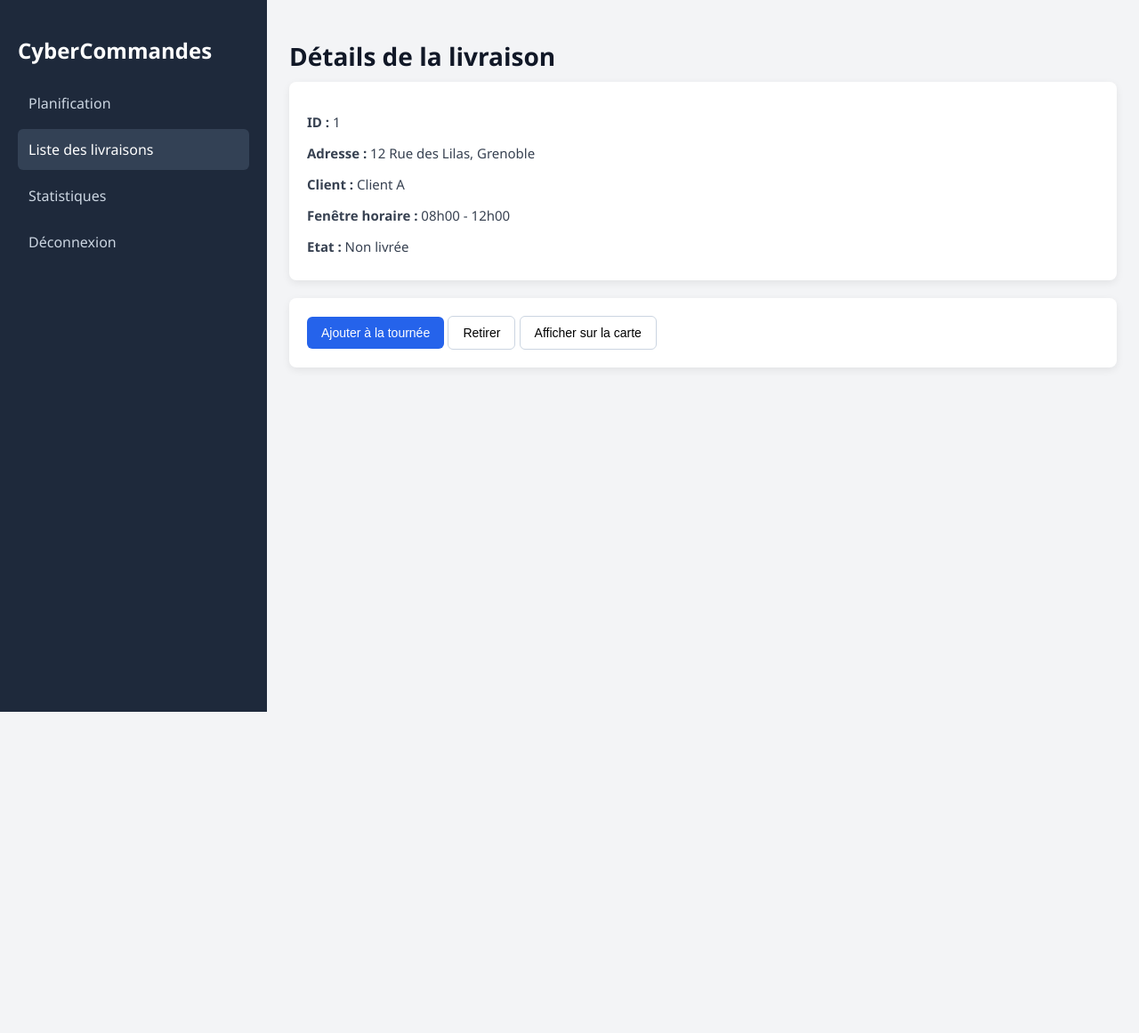
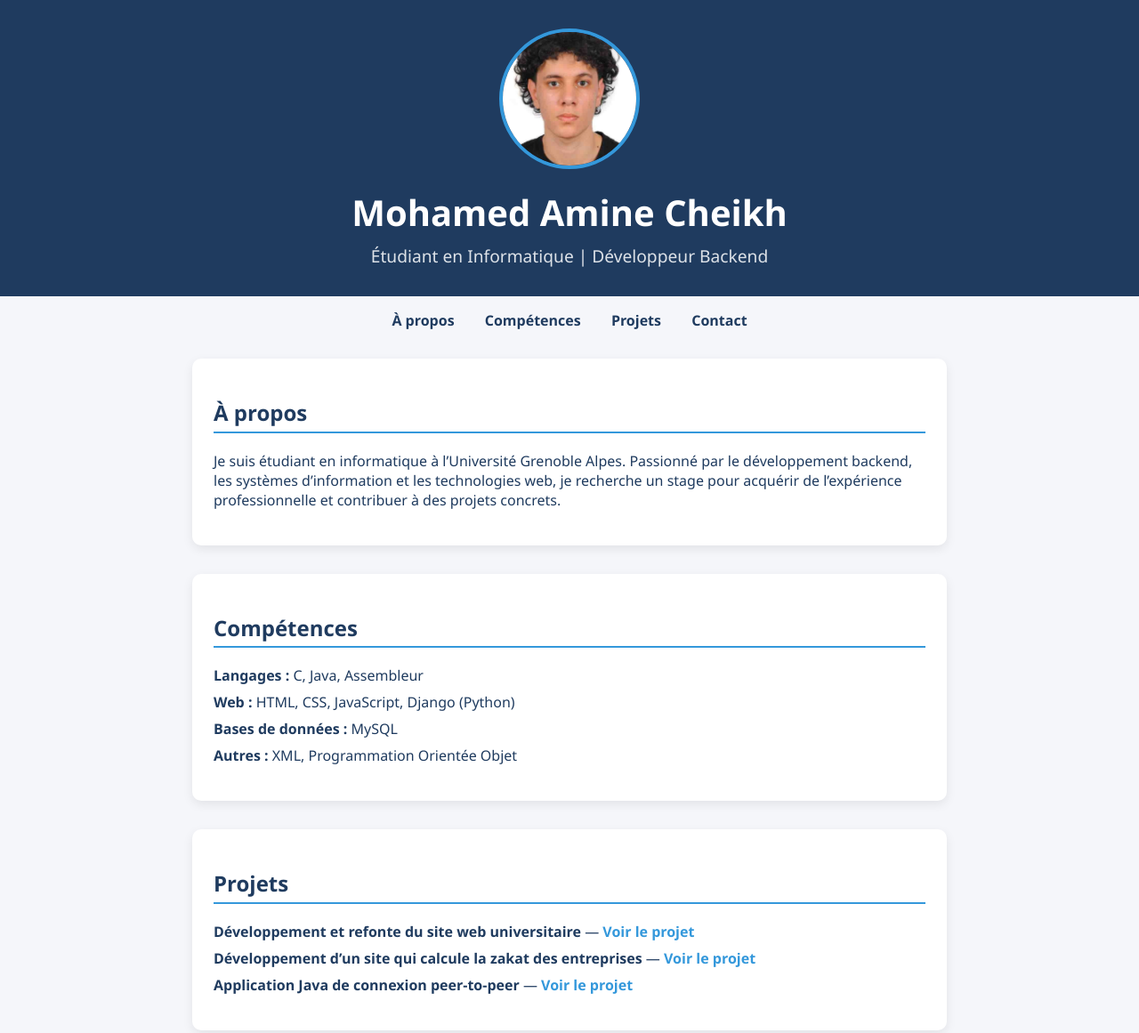
Before and after one commit to slowmfy/portfolio, a plain HTML site: page index.html in a window 1280 px wide. Shown: the top 1161 px of the page at 89% size. Before the commit the page ends 800 px from the top, so only its background shows below. Drawn offline with Linux system fonts and the light colour scheme.

Commit message:
Revamp index.html for personal portfolio
Updated the title and content of the index.html file to reflect a personal portfolio. Enhanced styling and structure for better presentation.

```diff
--- a/index.html
+++ b/index.html
@@ -2,117 +2,158 @@
 <html lang="fr">
 <head>
   <meta charset="UTF-8">
-  <title>CyberCommandes – Livraison</title>
+  <title>Portfolio - CHEIKH Mohamed Amine</title>
+  <meta name="viewport" content="width=device-width, initial-scale=1.0">
   <style>
+    /* Base */
     body {
       margin: 0;
-      font-family: "Segoe UI", sans-serif;
-      background: #f3f4f6;
-      display: flex;
-      height: 100vh;
-      overflow: hidden;
+      font-family: "Segoe UI", Arial, sans-serif;
+      background: #F5F6FA; /* light gray background */
+      color: #1F3B5F; /* dark navy text */
     }
 
-    .sidebar {
-      width: 260px;
-      background: #1e293b;
+    /* Header */
+    header {
+      background: #1F3B5F; /* dark navy */
       color: white;
-      padding: 20px;
+      padding: 2rem 1rem;
+      text-align: center;
+    }
+    header h1 {
+      margin: 0;
+      font-size: 2.5rem;
+    }
+    header p {
+      margin: 0.5rem 0 0;
+      font-size: 1.2rem;
+      color: #DDE2E8; /* soft gray */
     }
 
-    .menu a {
-      display: block;
-      padding: 12px;
-      color: #cbd5e1;
-      text-decoration: none;
-      border-radius: 6px;
-      margin-bottom: 6px;
+    /* Profile image */
+    .profile-pic {
+      width: 150px;
+      height: 150px;
+      border-radius: 50%;
+      border: 4px solid #3498DB; /* accent blue border */
+      object-fit: cover;
+      margin-bottom: 1rem;
     }
 
-    .menu a:hover,
-    .menu a.active {
-      background: #334155;
-      color: white;
+    /* Navigation */
+    nav {
+      text-align: center;
+      margin: 1rem 0;
+    }
+    nav a {
+      margin: 0 15px;
+      text-decoration: none;
+      color: #1F3B5F;
+      font-weight: bold;
+      transition: color 0.3s;
+    }
+    nav a:hover {
+      color: #3498DB;
     }
 
-    .main {
-      flex: 1;
-      padding: 25px;
-      overflow-y: auto;
+    /* Sections */
+    section {
+      max-width: 800px;
+      margin: 2rem auto;
+      padding: 1.5rem;
+      background: white;
+      border-radius: 10px;
+      box-shadow: 0 4px 12px rgba(0,0,0,0.08);
+    }
+    h2 {
+      border-bottom: 2px solid #3498DB;
+      padding-bottom: 0.3rem;
+      color: #1F3B5F;
+    }
+    ul {
+      list-style: none;
+      padding: 0;
+    }
+    ul li {
+      margin: 0.5rem 0;
     }
 
-    h1 {
-      font-size: 28px;
-      color: #111827;
-      margin-bottom: 10px;
+    /* Links in sections */
+    section a {
+      color: #3498DB;
+      text-decoration: none;
+      font-weight: bold;
+    }
+    section a:hover {
+      text-decoration: underline;
     }
 
-    .card {
-      background: white;
-      padding: 20px;
-      border-radius: 8px;
-      box-shadow: 0 3px 10px rgba(0,0,0,0.07);
-      margin-bottom: 20px;
+    /* Footer */
+    footer {
+      text-align: center;
+      padding: 1rem;
+      background: #1F3B5F;
+      color: white;
+      margin-top: 2rem;
     }
-
-    .info {
-      font-size: 15px;
-      margin-bottom: 8px;
-      color: #374151;
-    }
-
-    .btn {
-      padding: 10px 16px;
-      border-radius: 6px;
-      font-size: 14px;
-      cursor: pointer;
-      border: none;
-    }
-
-    .btn-primary {
-      background: #2563eb;
-      color: white;
-    }
-
-    .btn-outline {
-      background: white;
-      border: 1px solid #cbd5e1;
-    }
-
   </style>
 </head>
 <body>
+  <header>
+    <img src="aminepng.PNG" alt="Photo de Mohamed Amine Cheikh" class="profile-pic">
+    <h1>Mohamed Amine Cheikh</h1>
+    <p>Étudiant en Informatique | Développeur Backend</p>
+  </header>
 
-  <div class="sidebar">
-    <h2>CyberCommandes</h2>
+  <nav>
+    <a href="#about">À propos</a>
+    <a href="#skills">Compétences</a>
+    <a href="#projects">Projets</a>
+    <a href="#contact">Contact</a>
+  </nav>
 
-    <div class="menu">
-      <a href="planificateur.html">Planification</a>
-      <a href="livraisons.html" class="active">Liste des livraisons</a>
-      <a>Statistiques</a>
-      <a href="login.html">Déconnexion</a>
-    </div>
-  </div>
+  <section id="about">
+    <h2>À propos</h2>
+    <p>Je suis étudiant en informatique à l’Université Grenoble Alpes. Passionné par le développement backend, les systèmes d’information et les technologies web, je recherche un stage pour acquérir de l’expérience professionnelle et contribuer à des projets concrets.</p>
+  </section>
 
-  <div class="main">
+  <section id="skills">
+    <h2>Compétences</h2>
+    <ul>
+      <li><strong>Langages :</strong> C, Java, Assembleur</li>
+      <li><strong>Web :</strong> HTML, CSS, JavaScript, Django (Python)</li>
+      <li><strong>Bases de données :</strong> MySQL</li>
+      <li><strong>Autres :</strong> XML, Programmation Orientée Objet</li>
+    </ul>
+  </section>
 
-    <h1>Détails de la livraison</h1>
+  <section id="projects">
+    <h2>Projets</h2>
+    <ul>
+      <li>
+        <strong>Développement et refonte du site web universitaire</strong> —
+        <a href="https://github.com/ranidzkellou/Projet-DevWeb2" target="_blank">Voir le projet</a>
+      </li>
+      <li>
+        <strong>Développement d’un site qui calcule la zakat des entreprises</strong> —
+        <a href="https://github.com/6laza/Awkaf" target="_blank">Voir le projet</a>
+      </li>
+      <li>
+        <strong>Application Java de connexion peer-to-peer</strong> —
+        <a href="https://github.com/slowmfy/Peer2peer-java-" target="_blank">Voir le projet</a>
+      </li>
+    </ul>
+  </section>
 
-    <div class="card">
-      <p class="info"><strong>ID :</strong> 1</p>
-      <p class="info"><strong>Adresse :</strong> 12 Rue des Lilas, Grenoble</p>
-      <p class="info"><strong>Client :</strong> Client A</p>
-      <p class="info"><strong>Fenêtre horaire :</strong> 08h00 - 12h00</p>
-      <p class="info"><strong>Etat :</strong> Non livrée</p>
-    </div>
+  <section id="contact">
+    <h2>Contact</h2>
+    <p>Email : <a href="mailto:Mohamed-Amine.Cheikh@etu.univ-grenoble-alpes.fr">Mohamed-Amine.Cheikh@etu.univ-grenoble-alpes.fr</a></p>
+    <p>LinkedIn : <a href="https://www.linkedin.com/in/mohamed-amine-cheikh-54395b296" target="_blank">Mon profil LinkedIn</a></p>
+    <p>GitHub : <a href="https://github.com/Slowmfy" target="_blank">Cheikh Mohamed Amine</a></p>
+  </section>
 
-    <div class="card">
-      <button class="btn btn-primary">Ajouter à la tournée</button>
-      <button class="btn btn-outline">Retirer</button>
-      <button class="btn btn-outline">Afficher sur la carte</button>
-    </div>
-
-  </div>
-
+  <footer>
+    <p>&copy; 2025 Cheikh Mohamed Amine - Portfolio</p>
+  </footer>
 </body>
 </html>
```
